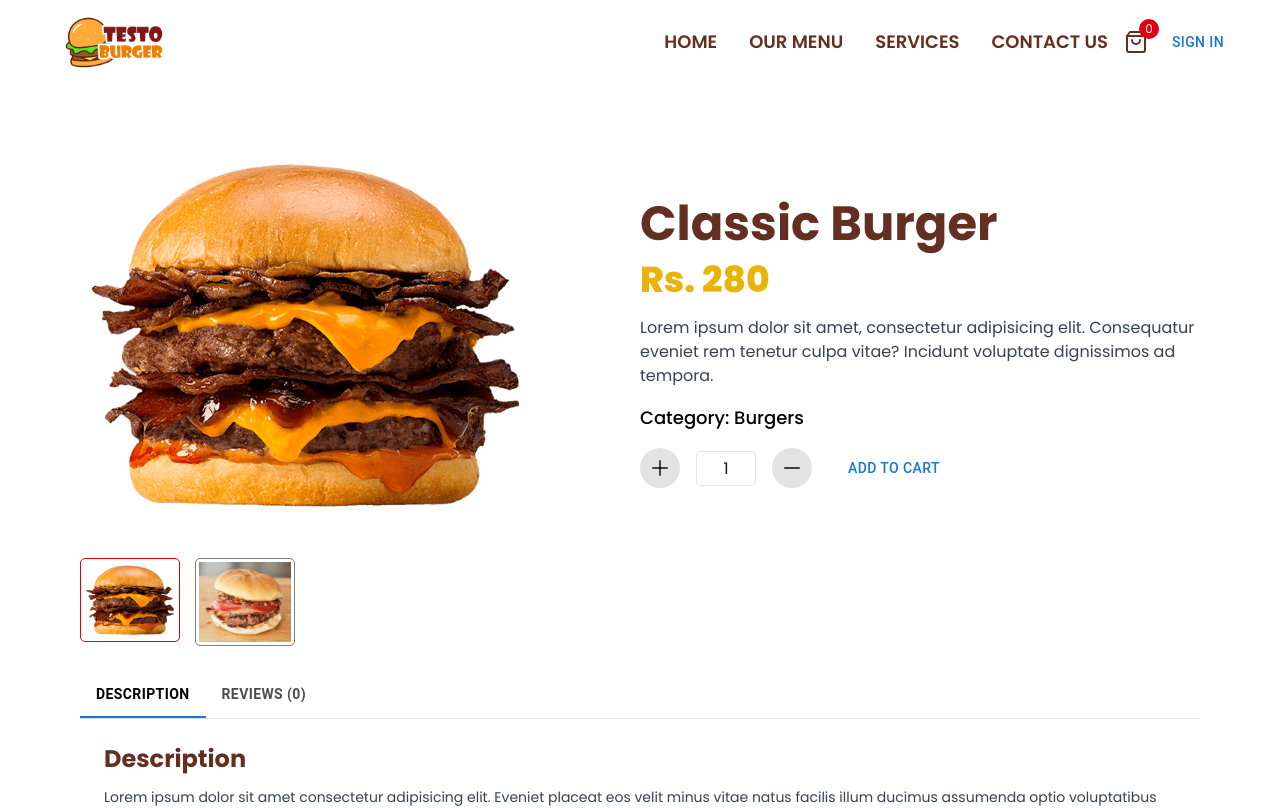
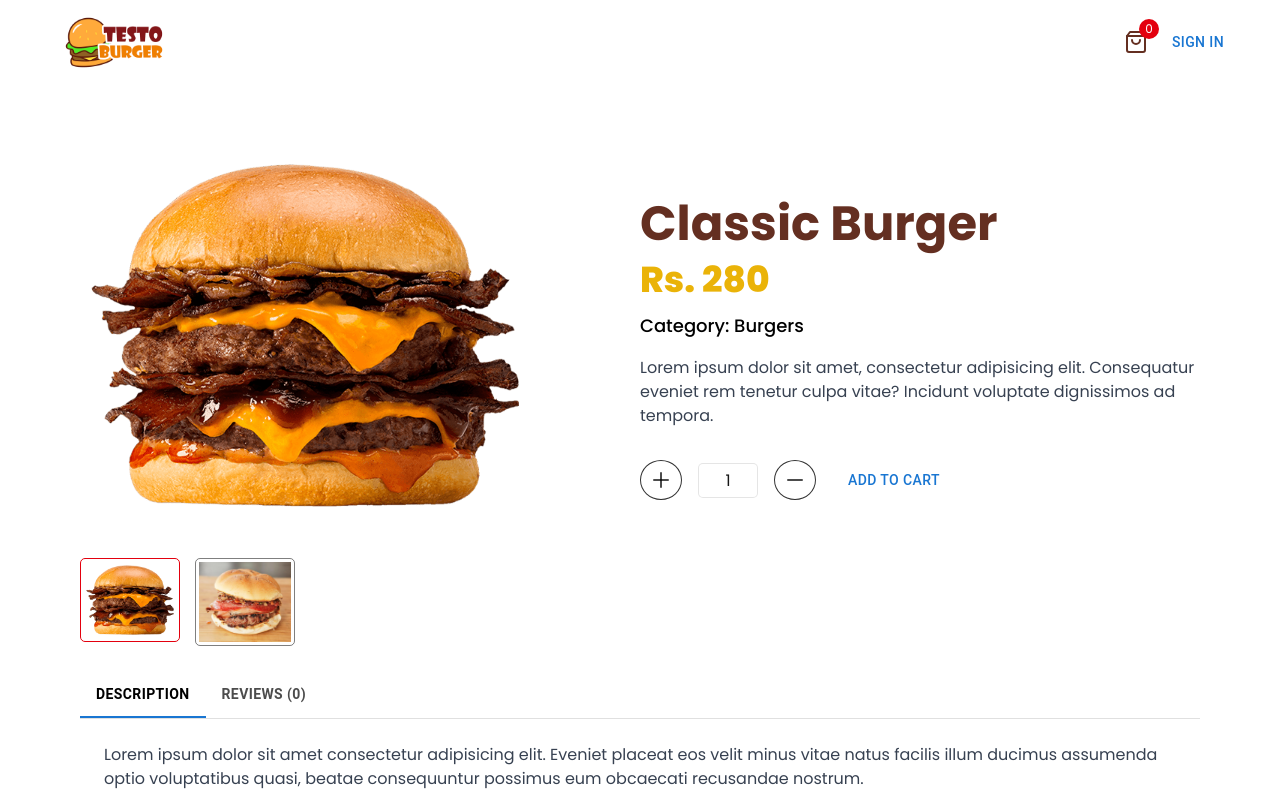
Before and after one commit to suystha7/Online-Food-Delivery, a Next.js app in the folder client/: page /product/1 in a window 1280 px wide. Shown: the top 808 px of the page. Built offline with nearby package versions, Linux system fonts and the light colour scheme.

Commit message:
detail page complete

```diff
--- a/client/src/app/globals.css
+++ b/client/src/app/globals.css
@@ -16,7 +16,7 @@
 
 @media (prefers-color-scheme: dark) {
   :root {
-    --background: #fffbeb;
+    --background: #f8ecc4;
     --foreground: #1a4e83;
   }
 }
@@ -75,7 +75,7 @@ header.scroll {
 }
 
 header nav ul li a {
-  color: #642f21;
+  color: #fff;
   font-weight: 600;
   text-transform: uppercase;
 }
@@ -428,7 +428,8 @@ p {
   min-width: 40px;
   height: 40px;
   border-radius: 100%;
-  background-color: #e3e3e3;
+  background-color: transparent;
+  border: 1px solid rgba(0, 0, 0, 0.8);
 }
 
 .qtyDrop .action svg {
--- a/client/src/app/layout.tsx
+++ b/client/src/app/layout.tsx
@@ -2,7 +2,6 @@
 
 import { usePathname } from "next/navigation";
 import "./globals.css";
-import ThemeProvider from "@/context/ThemeProvider";
 import Navbar from "@/components/Header";
 import Footer from "@/components/Footer";
 
@@ -19,17 +18,18 @@ export default function RootLayout({
     <html lang="en">
       <head>
         <title>Online Food Delivery</title>
-        <meta name="description" content="A short description of your website for SEO purposes." />
+        <meta
+          name="description"
+          content="A short description of your website for SEO purposes."
+        />
         <meta name="keywords" content="keyword1, keyword2, keyword3" />
         <meta name="author" content="Your Name" />
         <meta name="viewport" content="width=device-width, initial-scale=1.0" />
       </head>
       <body>
-        <ThemeProvider>
-          {!isAuthPage && <Navbar />}
-          {children}
-          {!isAuthPage && <Footer />}
-        </ThemeProvider>
+        {!isAuthPage && <Navbar />}
+        {children}
+        {!isAuthPage && <Footer />}
       </body>
     </html>
   );
--- a/client/src/app/product/[productId]/page.tsx
+++ b/client/src/app/product/[productId]/page.tsx
@@ -197,15 +197,14 @@ const ProductDetails: React.FC = () => {
               <h3 className="text-yellow-500 font-extrabold text-4xl mt-3">
                 Rs. 280
               </h3>
+              <h4 className="text-lg font-medium text-black mt-3">
+                Category: Burgers
+              </h4>
               <p className="my-4 text-base">
                 Lorem ipsum dolor sit amet, consectetur adipisicing elit.
                 Consequatur eveniet rem tenetur culpa vitae? Incidunt voluptate
                 dignissimos ad tempora.
               </p>
-
-              <h4 className="text-lg font-medium text-black">
-                Category: Burgers
-              </h4>
 
               <div className="flex items-center mt-4">
                 <div className="qtyDrop flex items-center gap-4">
@@ -249,10 +248,10 @@ const ProductDetails: React.FC = () => {
               </Tabs>
             </Box>
             <CustomTabPanel value={value} index={0}>
-              <h4 className="text-brown text-2xl font-bold mb-3">
+              {/* <h4 className="text-brown text-2xl font-bold mb-3">
                 Description
-              </h4>
-              <p>
+              </h4> */}
+              <p className="text-base">
                 Lorem ipsum dolor sit amet consectetur adipisicing elit. Eveniet
                 placeat eos velit minus vitae natus facilis illum ducimus
                 assumenda optio voluptatibus quasi, beatae consequuntur possimus
@@ -261,7 +260,7 @@ const ProductDetails: React.FC = () => {
             </CustomTabPanel>
 
             <CustomTabPanel value={value} index={1}>
-              <h4 className="text-brown text-2xl font-bold mb-3">Reviews</h4>
+              {/* <h4 className="text-brown text-2xl font-bold mb-3">Reviews</h4> */}
               <p className="text-base">There are no reviews yet</p>
               <h4 className="text-2xl text-black/60 font-medium">
                 Be the first to review "Classic Burger"
@@ -315,7 +314,7 @@ const ProductDetails: React.FC = () => {
             </CustomTabPanel>
           </Box>
 
-          <div className="productItem_1" id="menu">
+          <div className="" id="menu">
             <section className="menu">
               <div>
                 <h3 className="font-semibold text-3xl text-red-500">
--- a/client/src/container/Services/index.tsx
+++ b/client/src/container/Services/index.tsx
@@ -28,7 +28,7 @@ const servicesData = [
 const Services: React.FC = () => {
   return (
     <section className="services text-center py-16 bg-yellow-400" id="services">
-      <div className="flex items-center justify-center gap-10">
+      <div className="flex items-center justify-center gap-8">
         {servicesData.map((service) => (
           <div key={service.id} className="box p-6 text-center w-[33%] mb-0">
             <Image
--- a/client/src/context/ThemeContext.tsx
+++ /dev/null
@@ -1,11 +0,0 @@
-"use client"
-
-import { createContext } from "react"
-
-interface ThemeContextType {
-  darkMode: boolean;
-  toggleDarkMode: () => void;
-}
-
-// Create context with a default value of `null`
-export const MyContext = createContext<ThemeContextType | null>(null)
--- a/client/src/context/ThemeProvider.tsx
+++ /dev/null
@@ -1,27 +0,0 @@
-"use client"
-import { ReactNode, useState } from "react";
-import { MyContext } from "./ThemeContext";
-
-interface ThemeContextType {
-  darkMode: boolean;
-  toggleDarkMode: () => void;
-}
-
-interface ThemeProviderProps {
-  children: ReactNode;
-}
-
-const ThemeProvider: React.FC<ThemeProviderProps> = ({ children }) => {
-  const [darkMode, setDarkMode] = useState<boolean>(false);
-
-  const toggleDarkMode = () => setDarkMode((prevMode) => !prevMode);
-
-  const values: ThemeContextType = {
-    darkMode,
-    toggleDarkMode,
-  };
-
-  return <MyContext.Provider value={values}>{children}</MyContext.Provider>;
-};
-
-export default ThemeProvider;
```
